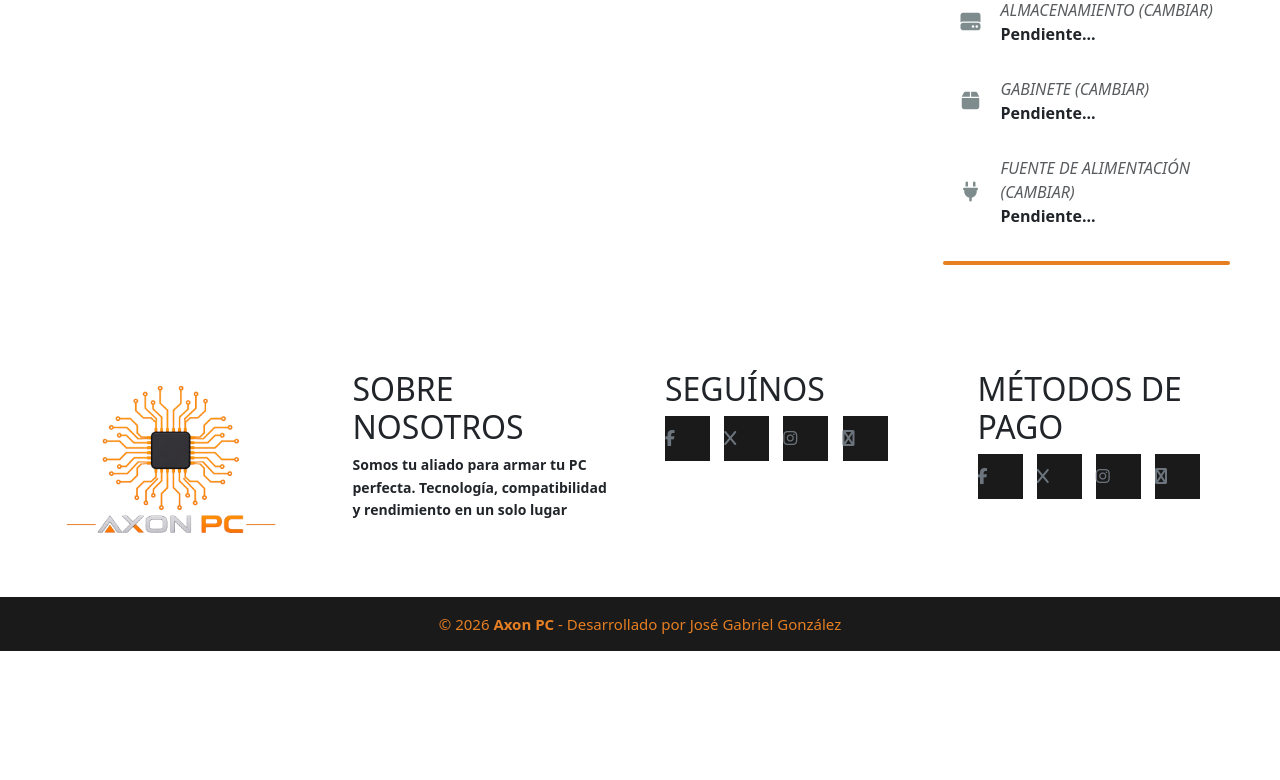
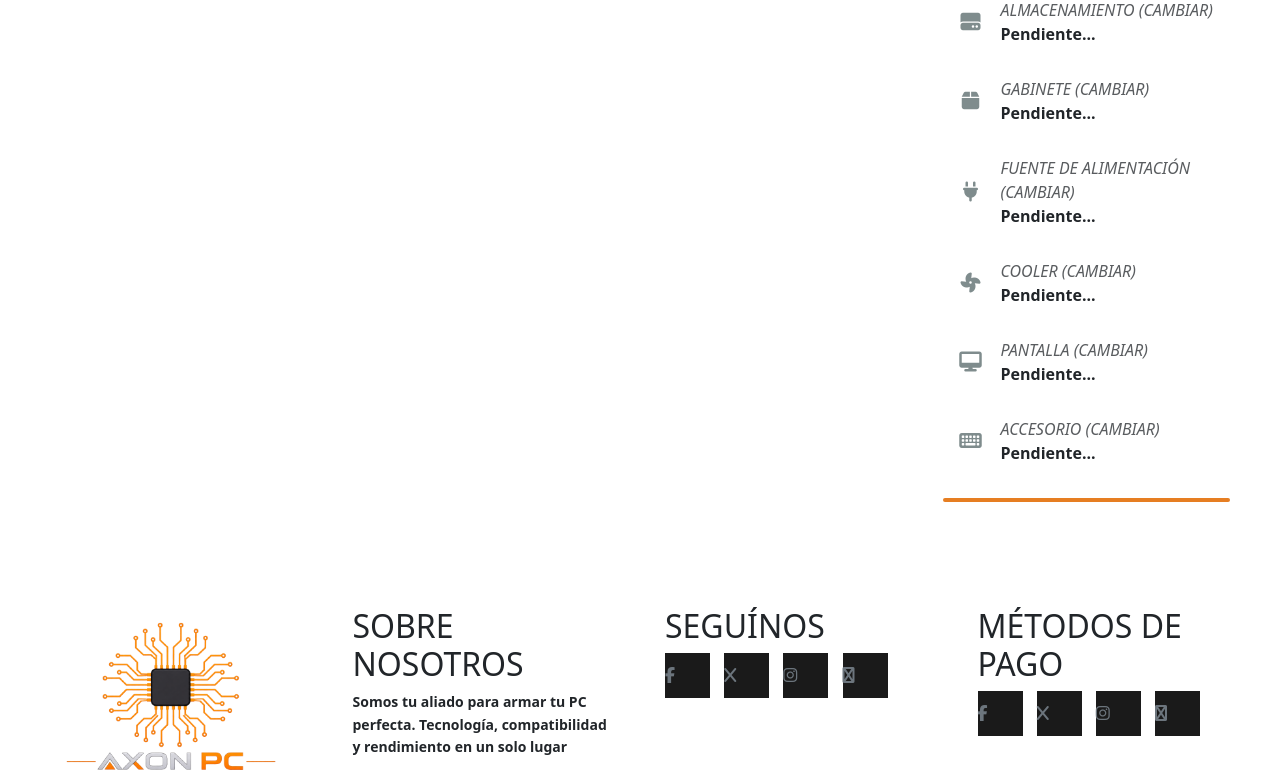
Before and after one commit to GabrielGonzalezBotto/e-commerce_pc-builder_django-MySQL, a Django app: page /configurar/ in a window 1280 px wide. Shown: the part 514-1294 px from the top of the page. Before the commit the page ends 1165 px from the top, so only its background shows below. Run offline with Django 5.2, Linux system fonts and the light colour scheme; data that the repository does not hold is empty; some libraries are stand-ins or nearby versions.

Commit message:
add: agregado de mas componentes a la lista de pasos en asistente de armado

```diff
--- a/AXON_PC/armado/templates/armado/asistente.html
+++ b/AXON_PC/armado/templates/armado/asistente.html
@@ -263,6 +263,51 @@
                     </strong>
                 </div>
             </a>
+
+            <!--COOLER-->
+            <a href="?paso=cooler" style="text-decoration: none; color: inherit; display: flex; gap: 10px; align-items: center; font-size: 1rem; padding: 8px; border-radius: 6px; transition: background 0.2s;">
+                <div style="width: 40px; text-align: center; font-size: 20px; {% if cooler_elegido %}color: var(--color-acento);{% else %}color: #7f8c8d;{% endif %}">
+                    <i class="fa-solid fa-fan"></i>
+                </div>
+                <div style="flex: 1;">
+                    <small class="text-muted" style="display: block; font-size: 1rem; text-transform: uppercase;">Cooler (Cambiar)</small>
+                    <strong>
+                        {% if cooler_elegido %}{{ cooler_elegido.nombre }}
+                        {% elif armado.cooler == 'omitido' %}<span style="color: var(--color-error); font-style: italic;">Omitido</span>
+                        {% else %}Pendiente...{% endif %}
+                    </strong>
+                </div>
+            </a>
+
+            <!--PANTALLA-->
+            <a href="?paso=pantalla" style="text-decoration: none; color: inherit; display: flex; gap: 10px; align-items: center; font-size: 1rem; padding: 8px; border-radius: 6px; transition: background 0.2s;">
+                <div style="width: 40px; text-align: center; font-size: 20px; {% if pantalla_elegida %}color: var(--color-acento);{% else %}color: #7f8c8d;{% endif %}">
+                    <i class="fa-solid fa-desktop"></i>
+                </div>
+                <div style="flex: 1;">
+                    <small class="text-muted" style="display: block; font-size: 1rem; text-transform: uppercase;">Pantalla (Cambiar)</small>
+                    <strong>
+                        {% if pantalla_elegida %}{{ pantalla_elegida.nombre }}
+                        {% elif armado.pantalla == 'omitido' %}<span style="color: var(--color-error); font-style: italic;">Omitido</span>
+                        {% else %}Pendiente...{% endif %}
+                    </strong>
+                </div>
+            </a>
+
+            <!--ACCESORIO-->
+            <a href="?paso=accesorio" style="text-decoration: none; color: inherit; display: flex; gap: 10px; align-items: center; font-size: 1rem; padding: 8px; border-radius: 6px; transition: background 0.2s;">
+                <div style="width: 40px; text-align: center; font-size: 20px; {% if accesorio_elegido %}color: var(--color-acento);{% else %}color: #7f8c8d;{% endif %}">
+                    <i class="fa-solid fa-keyboard"></i>
+                </div>
+                <div style="flex: 1;">
+                    <small class="text-muted" style="display: block; font-size: 1rem; text-transform: uppercase;">Accesorio (Cambiar)</small>
+                    <strong>
+                        {% if accesorio_elegido %}{{ accesorio_elegido.nombre }}
+                        {% elif armado.accesorio == 'omitido' %}<span style="color: var(--color-error); font-style: italic;">Omitido</span>
+                        {% else %}Pendiente...{% endif %}
+                    </strong>
+                </div>
+            </a>
         </div>
 
         <div class="title-line" style="margin: 25px 0 15px 0;"></div>
--- a/AXON_PC/armado/views.py
+++ b/AXON_PC/armado/views.py
@@ -4,7 +4,7 @@ from tienda.models import Producto
 from django.contrib.auth.decorators import login_required
 from django.contrib import messages
 
-ORDEN_PASOS = ['procesador', 'placa_madre', 'memoria_ram', 'tarjeta_grafica', 'almacenamiento', 'gabinete', 'fuente']
+ORDEN_PASOS = ['procesador', 'placa_madre', 'memoria_ram', 'tarjeta_grafica', 'almacenamiento', 'gabinete', 'fuente', 'cooler', 'pantalla', 'accesorio']
 
 def asistente_armado(request):
     if 'carrito_armado' not in request.session:
@@ -16,6 +16,9 @@ def asistente_armado(request):
             'almacenamiento': None,
             'gabinete': None,
             'fuente': None,
+            'cooler': None,
+            'pantalla': None,
+            'accesorio': None,
         }
     armado = request.session['carrito_armado']
 
@@ -101,6 +104,12 @@ def asistente_armado(request):
 
         productos_filtrados = Producto.objects.filter(categoria__nombre__iexact='fuente', watts__gte=watts_minimos, stock__gt=0)
 
+    elif paso_actual == 'cooler':
+        productos_filtrados = Producto.objects.filter(categoria__nombre__iexact='cooler', stock__gt=0)
+
+    elif paso_actual == 'accesorio':
+        productos_filtrados = Producto.objects.filter(categoria__nombre__iexact='accesorio', stock__gt=0)
+
     #Paginacion reutilizada de tienda,html
     paginator = Paginator(productos_filtrados, 2)
     page_number = request.GET.get('page')
@@ -114,6 +123,9 @@ def asistente_armado(request):
         'almacenamiento': 'Almacenamiento (SSD/HDD)',
         'gabinete': 'Gabinete/Chasis',
         'fuente': 'Fuente de Alimentacion',
+        'cooler': 'Cooler',
+        'pantalla': 'Pantalla',
+        'accesorio': 'Accesorio',
         'finalizado': '¡Armado Completado!',
     }
 
@@ -137,6 +149,9 @@ def asistente_armado(request):
         'disco_elegido': Producto.objects.filter(id=armado.get('almacenamiento')).first() if armado.get('almacenamiento') not in [None, 'omitido'] else None,
         'gabinete_elegido': Producto.objects.filter(id=armado.get('gabinete')).first() if armado.get('gabinete') not in [None, 'omitido'] else None,
         'fuente_elegida': Producto.objects.filter(id=armado.get('fuente')).first() if armado.get('fuente') not in [None, 'omitido'] else None,
+        'cooler_elegido': Producto.objects.filter(id=armado.get('cooler')).first() if armado.get('cooler') not in [None, 'omitido'] else None,
+        'pantalla_elegida': Producto.objects.filter(id=armado.get('pantalla')).first() if armado.get('pantalla') not in [None, 'omitido'] else None,
+        'accesorio_elegido': Producto.objects.filter(id=armado.get('accesorio')).first() if armado.get('accesorio') not in [None, 'omitido'] else None,
     }
 
     return render(request, 'armado/asistente.html', context)
@@ -166,6 +181,12 @@ def seleccionar_componente(request, producto_id):
         armado['gabinete'] = producto.id
     elif 'fuente' in categoria:
         armado['fuente'] = producto.id
+    elif 'cooler' in categoria:
+        armado['cooler'] = producto.id
+    elif 'pantalla' in categoria:
+        armado['pantalla'] = producto.id
+    elif 'accesorio' in categoria:
+        armado['accesorio'] = producto.id
 
     request.session['carrito_armado'] = armado
     request.session.modified = True
@@ -189,6 +210,9 @@ def reiniciar_armado(request):
         'almacenamiento': None,
         'gabinete': None,
         'fuente': None,
+        'cooler': None,
+        'pantalla': None,
+        'accesorio': None,
     }
     request.session.modified = True
     return redirect('asistente_armado')
```
